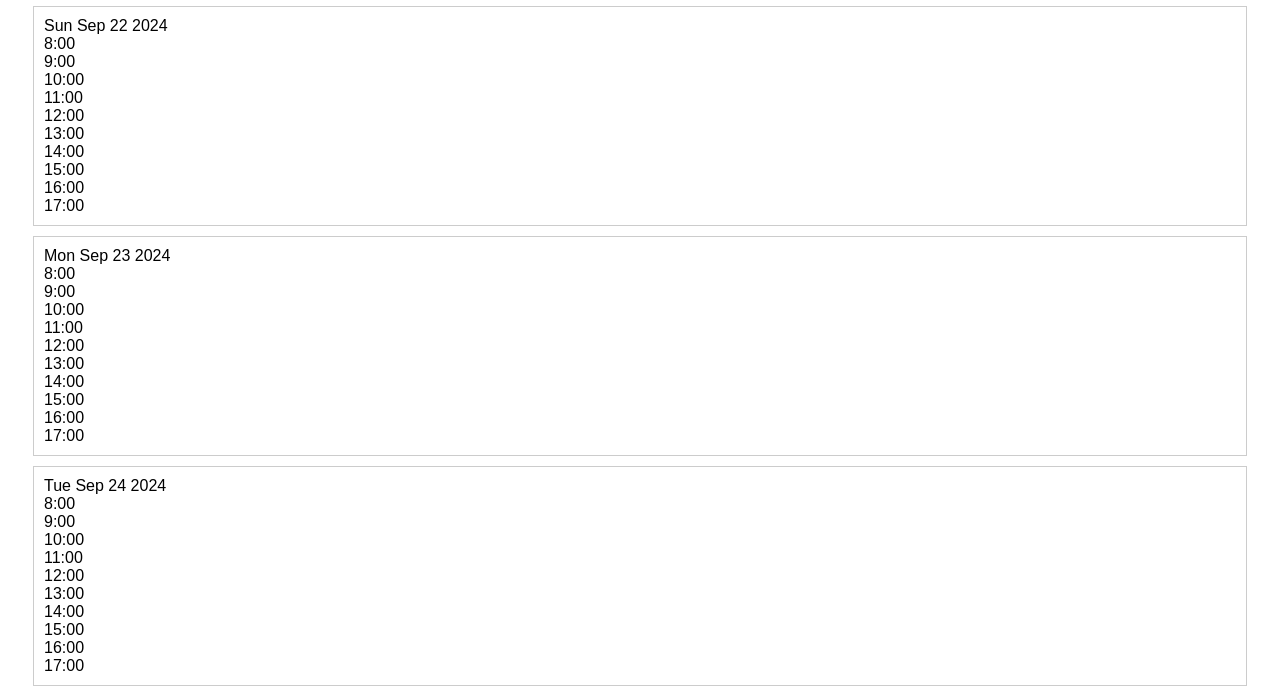
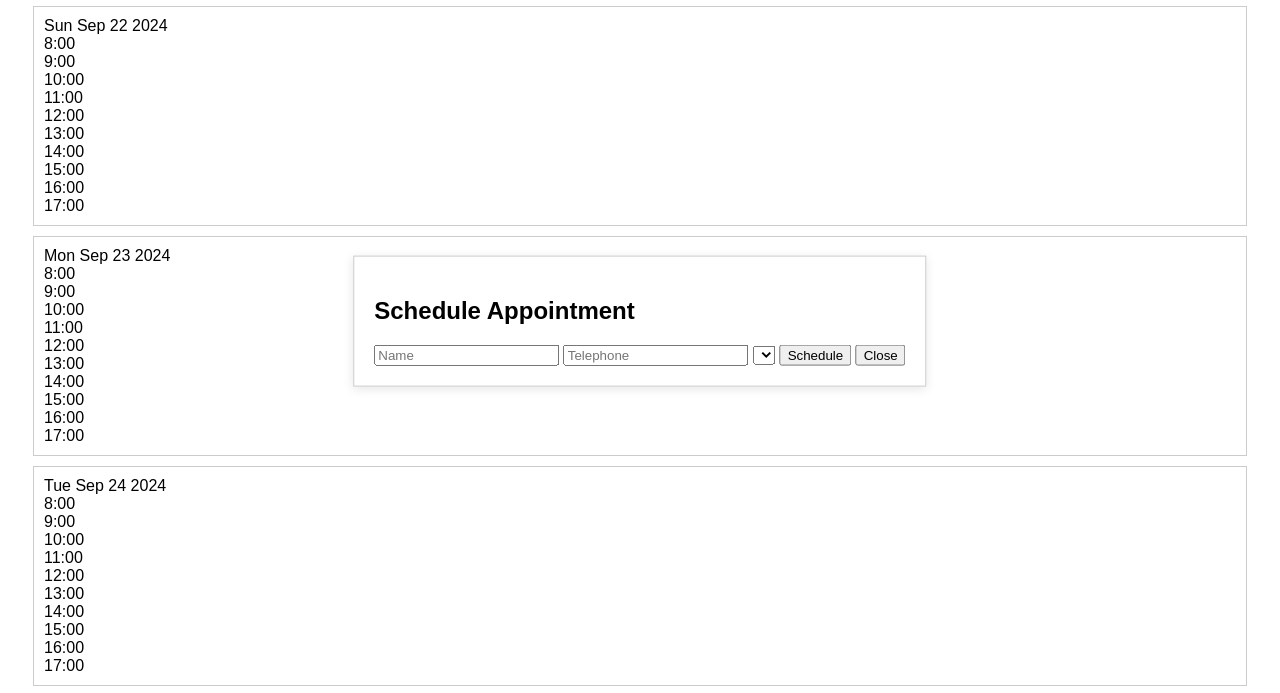
Before and after one commit to akatruk/hivecafe-baths, a plain HTML site: page index.html in a window 1280 px wide. Shown: the part 79-772 px from the top of the page. Drawn offline with nearby package versions, Linux system fonts and the light colour scheme.

Commit message:
new-style

```diff
--- a/index.html
+++ b/index.html
@@ -8,15 +8,20 @@
     <script src="https://code.jquery.com/jquery-3.6.0.min.js"></script>
 </head>
 <body>
+    <div class="container">
         <h1>Appointment Scheduler</h1>
         <div id="calendar"></div>
 
-    <div id="appointment-modal" style="display: none;">
+        <div id="appointment-modal" class="modal">
+            <div class="modal-content">
                 <h2>Schedule Appointment</h2>
                 <input type="text" id="name" placeholder="Name" required>
                 <input type="text" id="telephone" placeholder="Telephone" required>
                 <select id="appointment-time"></select>
                 <button id="schedule-appointment">Schedule</button>
+                <button id="close-modal">Close</button>
+            </div>
+        </div>
     </div>
 
     <script src="script.js"></script>
```
Also changed, not shown: .github/workflows/docker-publish.yml. Lines whose indentation alone changed are shown as unchanged.
